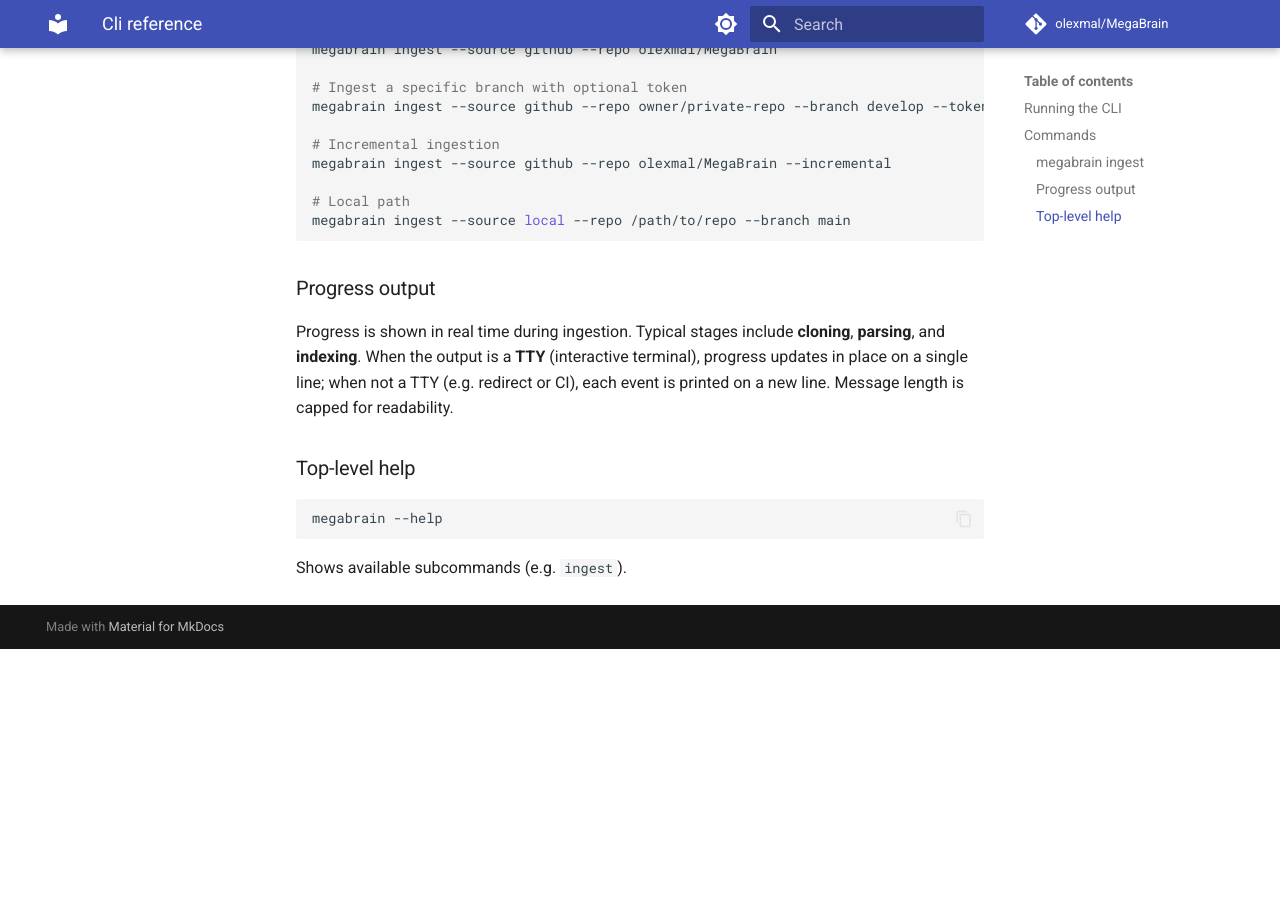
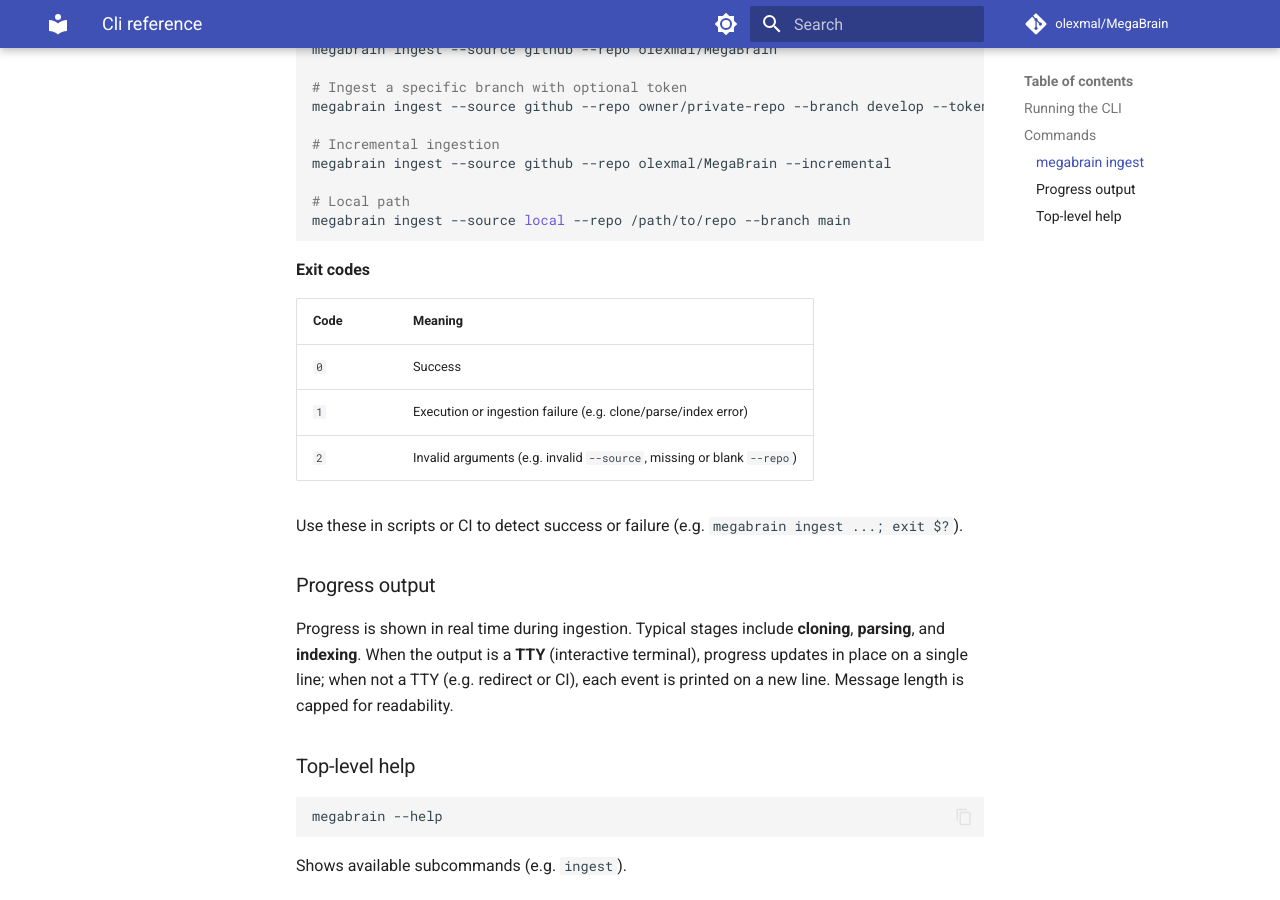
Before and after one commit to olexmal/MegaBrain, an MkDocs documentation site: the page built from docs/cli-reference.md, in a window 1280 px wide and 900 px high, scrolled down 1308 px. Built offline with MkDocs 1.6.1 and Material for MkDocs 9.7.7, drawn with Linux system fonts in a browser that asks for light colours; comment, search, counter and statistics services are not loaded; before the commit the page ends 1957 px from its top, so only the background shows below that.

Commit message:
feat: implement T4: Handle exit codes for ingest command
- @Command(exitCodeOnInvalidInput=2, exitCodeOnExecutionException=1)
- Throw ExecutionException on ingestion failure; ParameterException for invalid args
- Tests: assert execute() returns 0, 1, 2 for success, failure, invalid args
- Docs: cli-reference exit codes subsection, implemented-features

Resolves T4: US-04-04 CLI Ingest Command

Made-with: Cursor

````diff
--- a/docs/cli-reference.md
+++ b/docs/cli-reference.md
@@ -59,6 +59,16 @@ megabrain ingest --source github --repo olexmal/MegaBrain --incremental
 megabrain ingest --source local --repo /path/to/repo --branch main
 ```
 
+**Exit codes**
+
+| Code | Meaning |
+|:-----|:--------|
+| `0` | Success |
+| `1` | Execution or ingestion failure (e.g. clone/parse/index error) |
+| `2` | Invalid arguments (e.g. invalid `--source`, missing or blank `--repo`) |
+
+Use these in scripts or CI to detect success or failure (e.g. `megabrain ingest ...; exit $?`).
+
 ### Progress output
 
 Progress is shown in real time during ingestion. Typical stages include **cloning**, **parsing**, and **indexing**. When the output is a **TTY** (interactive terminal), progress updates in place on a single line; when not a TTY (e.g. redirect or CI), each event is printed on a new line. Message length is capped for readability.
````
Also changed, not shown: docs/implemented-features.md (+4 -2 lines), features/user-stories/epic-04-api-cli/US-04-04-cli-ingest-command-tasks.md (+6 -6 lines), features/user-stories/epic-04-api-cli/US-04-04-cli-ingest-command.md (+2 -2 lines), 2 other files.
